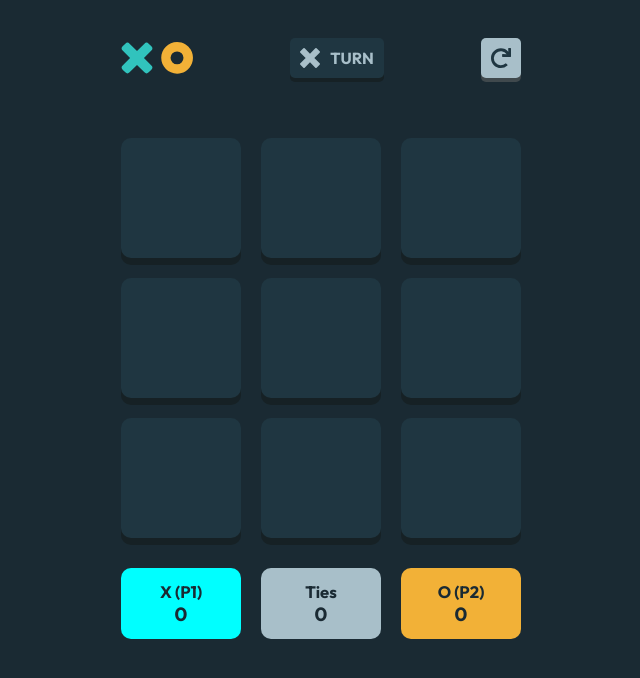
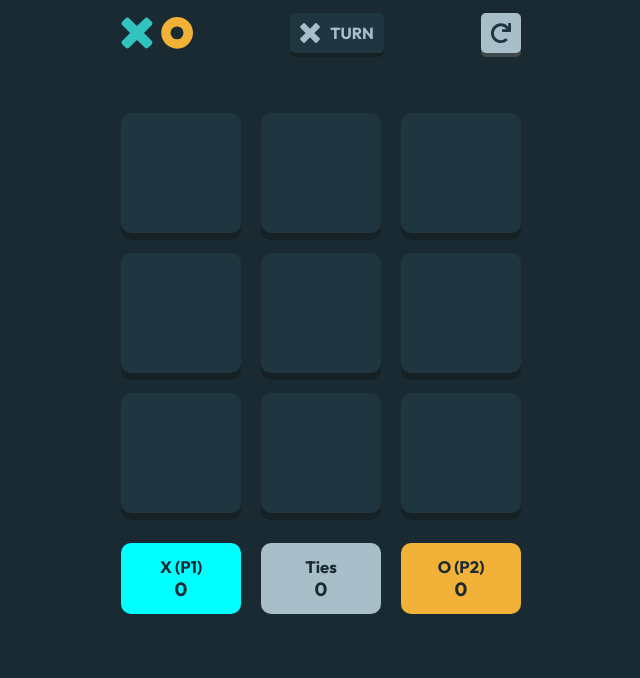
Before and after one commit to beqabenidze/Tic-Tac-Toe-Game, a plain HTML site: page index.html in a window 1280 px wide. Both pictures are taken after a click on the button "NEW GAME (VS PLAYER)". Shown: the whole page, without its empty margins (319-959 px from the left). Drawn offline with Linux system fonts and the light colour scheme.

Commit message:
Update stylesheet.css

```diff
--- a/stylesheet.css
+++ b/stylesheet.css
@@ -90,7 +90,7 @@ h2{
     font-family: 'Outfit', sans-serif;
     width: 100vw;
     height: 100vh;
-    padding: min(3vw, 130px) 15px 0 15px;
+    padding: min(1vw, 130px) 15px 0 15px;
     background-color:#1A2A33;
     display: none;
 }
```
